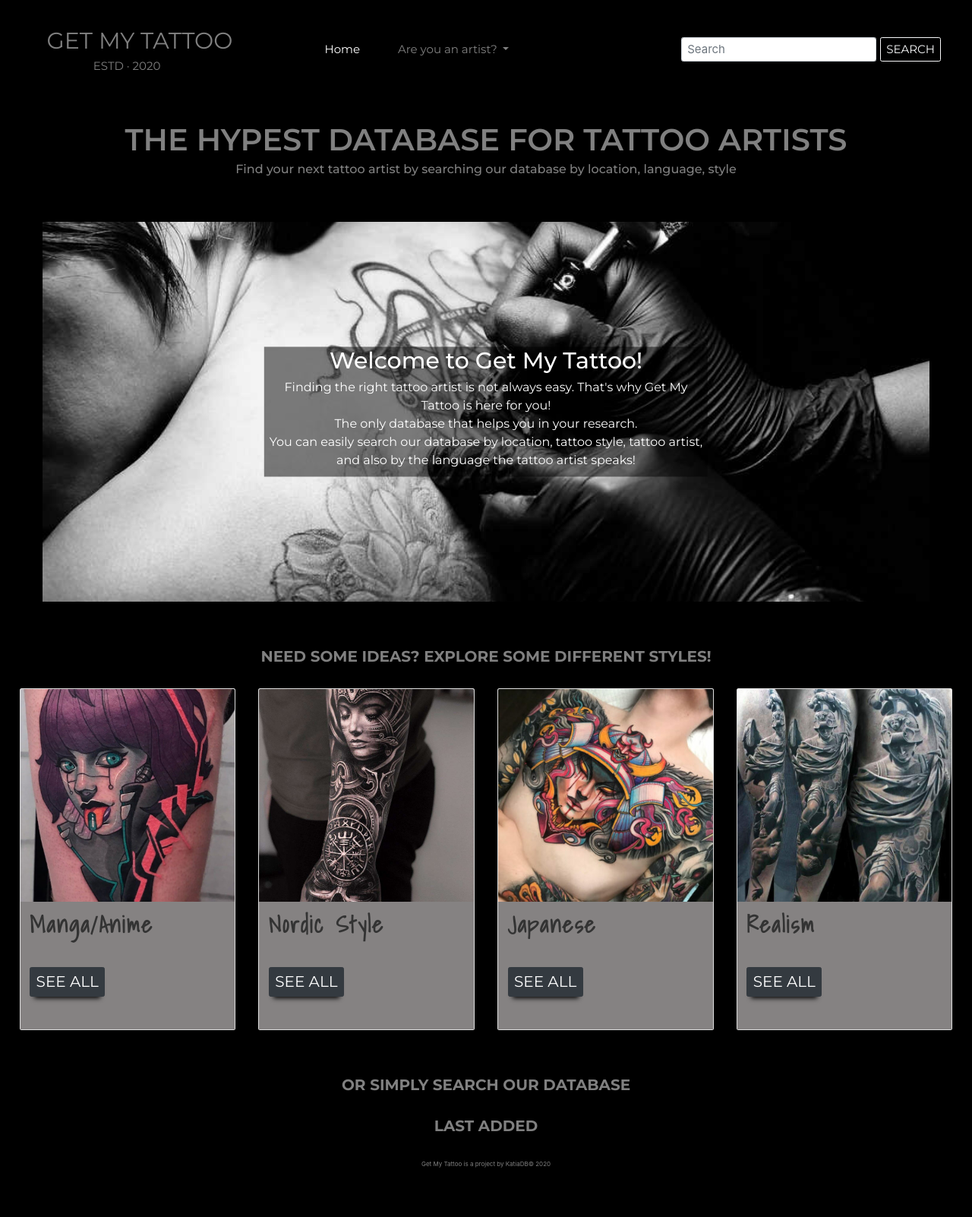
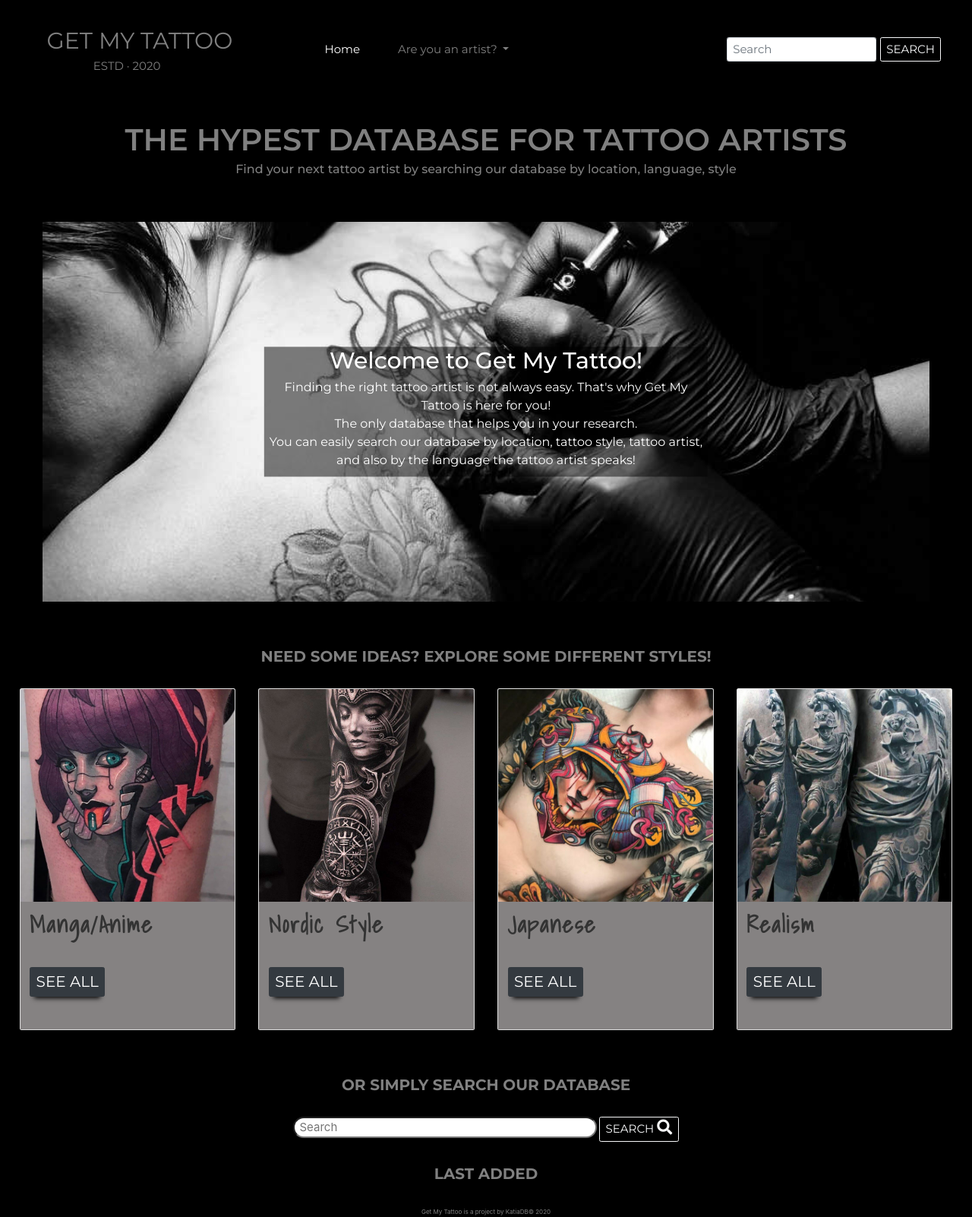
Before and after one commit to Code-Institute-Submissions/getMyTattoo, a Flask app: page / in a window 1280 px wide. Shown: the whole page at 76% size. Before the commit the page ends 1537 px from the top, so only its background shows below. Run offline with Flask 2, Linux system fonts and the light colour scheme; data that the repository does not hold is empty; some libraries are stand-ins or nearby versions.

Commit message:
Added search box in artists.html

```diff
--- a/static/css/style.css
+++ b/static/css/style.css
@@ -80,6 +80,12 @@ i{
 
 input.form-control{
     font-size: 1.5rem;
+    font-family: "Montserrat", sans-serif;
+}
+
+input.form-control.form-input{
+    font-size: 1.5rem;
+    font-family: "Montserrat", sans-serif;
 }
 
 button.btn.btn-outline-light{
@@ -237,6 +243,18 @@ button.navbar-toggler:hover{
     box-shadow: 0 0 20px #e1e1e1;
     text-shadow: 0 0 15px #e1e1e1;
     border: 2px solid #e6e6e6;
+}
+
+/* Search Box */
+.search-box{
+    width: 40rem;
+    font-size: 1.5rem;
+    border-radius: 2rem;
+}
+
+.search-form{
+    display: inline-block;
+    margin-bottom: 3rem;
 }
 
 
--- a/templates/artists.html
+++ b/templates/artists.html
@@ -66,8 +66,12 @@ Artists
 
 
 <div class="row">
-    <div class="col-sm-12">
+    <div class="col-sm-12 center">
         <h3 class="subtitle center">Or simply search our database</h3>
+        <form class="form-inline search-form" action="{{ url_for('search') }}" method="POST">
+            <input class="search-box" type="search" placeholder=" Search" name="query" id="query" required>
+            <button class="btn btn-outline-light my-2 my-sm-0" type="submit">Search  <i class="fas fa-search"></i></button>
+        </form>
     </div>
 </div>
 
```
